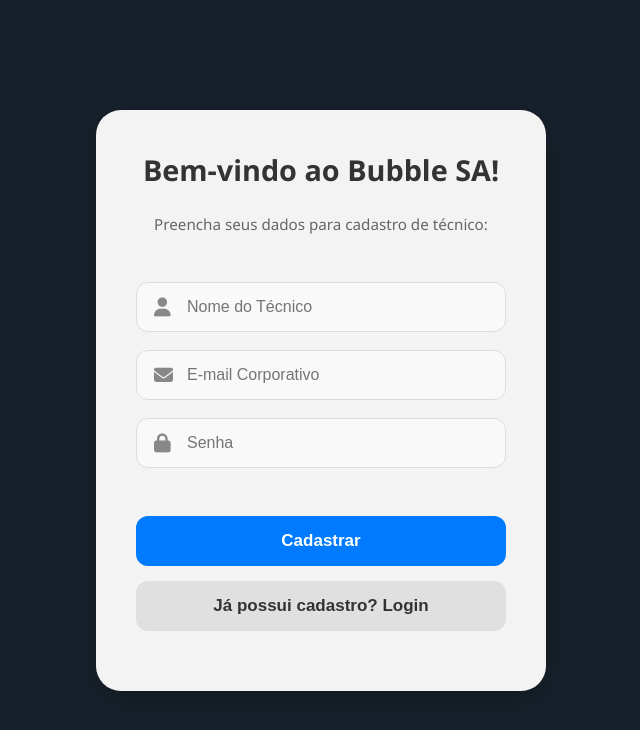
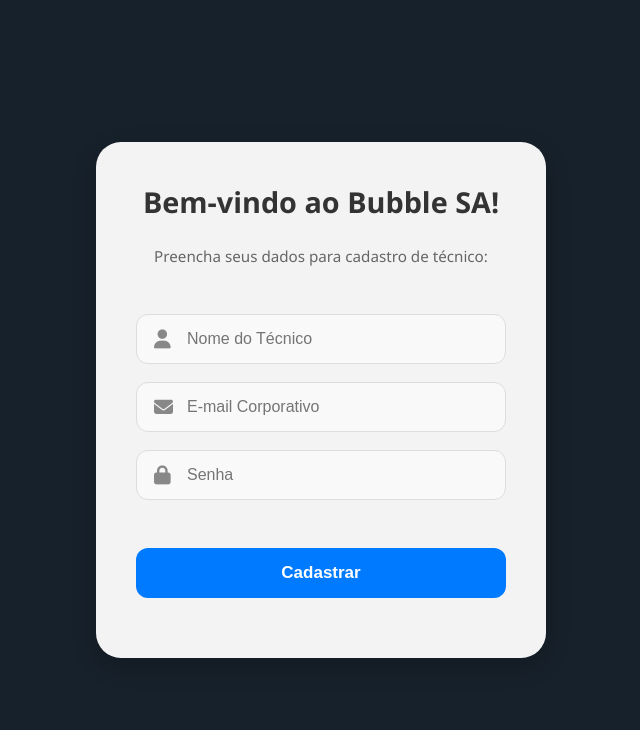
Before and after one commit to OreiaSec/PI-Suporte, a Flask app: page / in a window 1280 px wide. Shown: the top 730 px of the page, without its empty margins (319-959 px from the left). Run offline with Flask 3, Linux system fonts and the light colour scheme.

Commit message:
Update index.html

```diff
--- a/templates/index.html
+++ b/templates/index.html
@@ -32,10 +32,7 @@
       </div>
 
       <button type="submit">Cadastrar</button>
-      <button type="button" style="background-color: #e0e0e0; color: #333; margin-top: 15px;" onclick="alert('Funcionalidade de Login futura!');">
-        Já possui cadastro? Login
-      </button>
-    </form>
+      </form>
     <div id="message" style="margin-top: 20px; text-align: center; font-weight: bold;"></div>
   </div>
 
```
